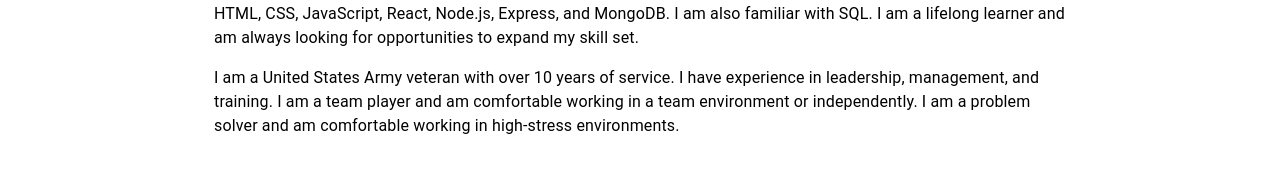
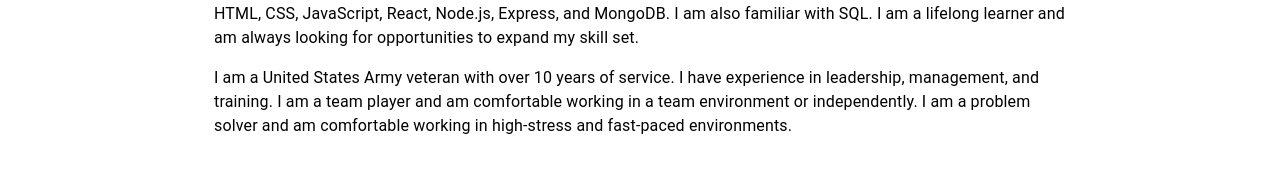
Before and after one commit to CWOChris/operum-ostensae, a React (Create React App) app in the folder my-portfolio/: page /about in a window 1280 px wide. Shown: the part 204-392 px from the top of the page. Built offline with nearby package versions, Linux system fonts and the light colour scheme.

Commit message:
made slight change to wording in About Me to include fast-paced environment

```diff
--- a/my-portfolio/src/components/AboutPage.jsx
+++ b/my-portfolio/src/components/AboutPage.jsx
@@ -14,7 +14,7 @@ const AboutPage = () => {
                     I am a full-stack web developer with a passion for building and maintaining web applications. I have experience with HTML, CSS, JavaScript, React, Node.js, Express, and MongoDB. I am also familiar with SQL. I am a lifelong learner and am always looking for opportunities to expand my skill set.
                 </Typography>
                 <Typography variant="body1" paragraph>
-                    I am a United States Army veteran with over 10 years of service. I have experience in leadership, management, and training. I am a team player and am comfortable working in a team environment or independently. I am a problem solver and am comfortable working in high-stress environments.
+                    I am a United States Army veteran with over 10 years of service. I have experience in leadership, management, and training. I am a team player and am comfortable working in a team environment or independently. I am a problem solver and am comfortable working in high-stress and fast-paced environments.
                 </Typography>
             </Box>
         </Container>
```
